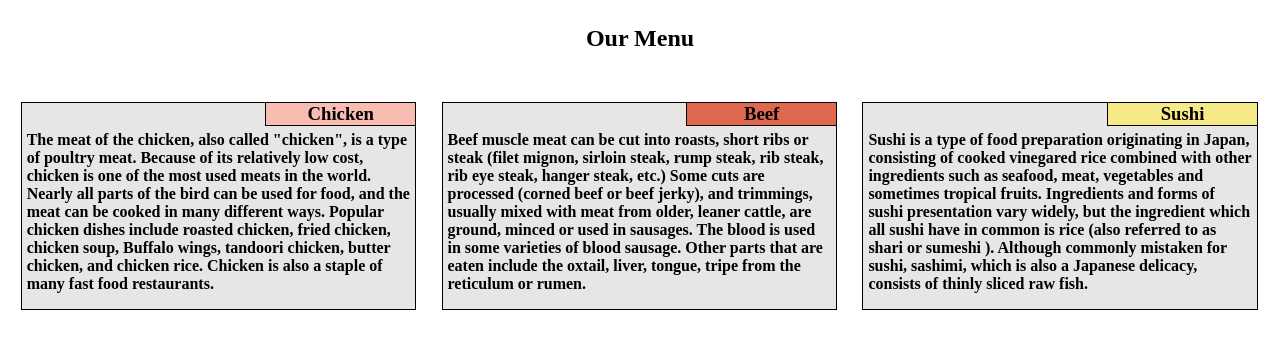
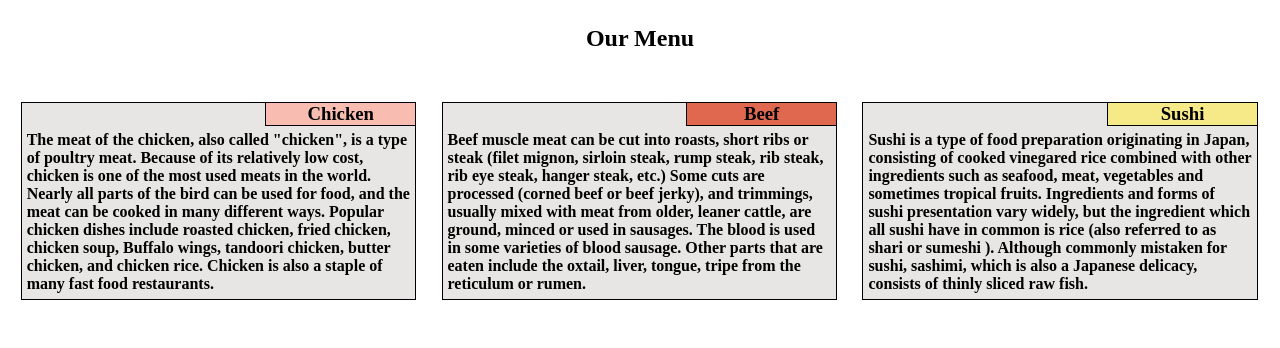
Before and after one commit to rtarway2016/coursera_assignments, a plain HTML site: page Html-Assignments/module1-solution/index.html in a window 1280 px wide. Drawn offline with Linux system fonts and the light colour scheme.

Commit message:
Change with height property

```diff
--- a/Html-Assignments/module1-solution/styles/styles.css
+++ b/Html-Assignments/module1-solution/styles/styles.css
@@ -24,6 +24,7 @@ p.description {
 }
 .container {
   width: 100%;
+  height:900px;
 }
 
 #header1{
@@ -42,6 +43,8 @@ section.section{
   background-color: #E7E6E5;
   font-weight:bold;
   border: 1px solid black;
+  height:22%;
+  overflow: hidden;
 }
 
 /********** Large devices only **********/
```
